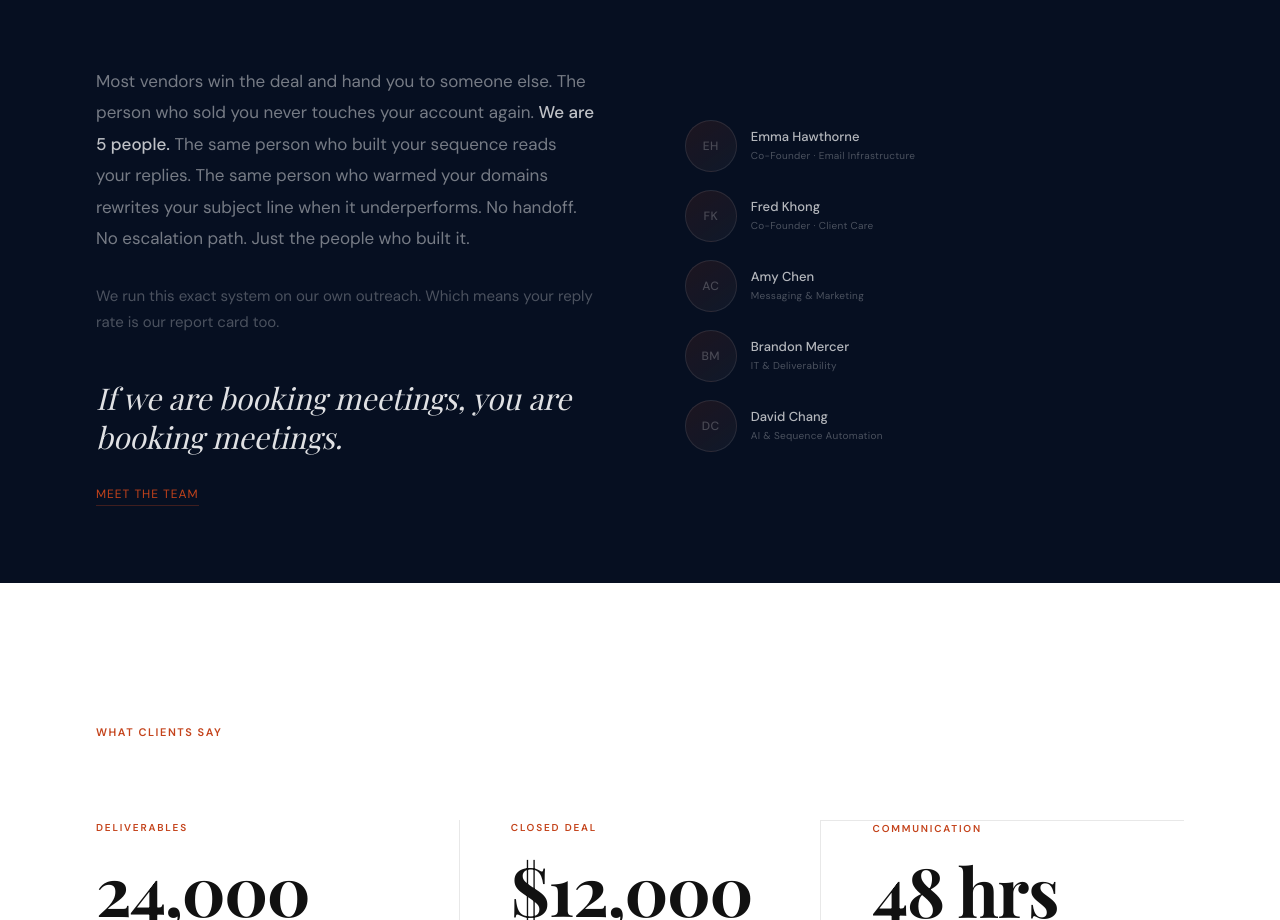
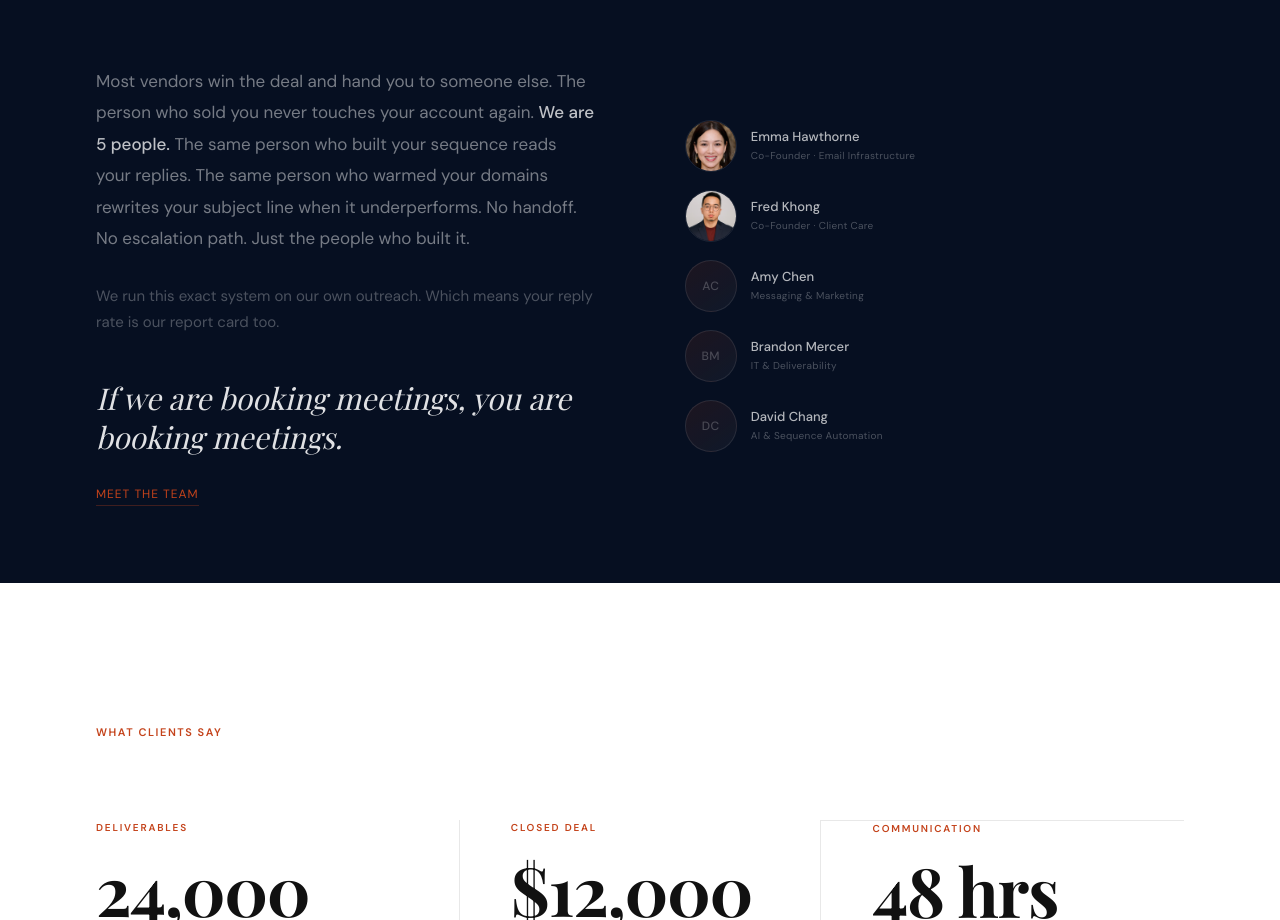
Before and after one commit to jaexochill2-code/scalesteady-engineers, a Next.js app: page / in a window 1280 px wide. Shown: the part 3340-4260 px from the top of the page. Built offline with nearby package versions, Linux system fonts and the light colour scheme.

Commit message:
feat: wire Emma and Fred real headshots, placeholders for Amy/Brandon/David

```diff
--- a/src/app/page.tsx
+++ b/src/app/page.tsx
@@ -546,39 +546,47 @@ export default function Home() {
 
             {/* RIGHT: Team -- small headshots, byline style */}
             <div style={{ display: "flex", flexDirection: "column", gap: "18px", alignSelf: "center" }}>
+
+              {/* Emma Hawthorne -- real photo */}
+              <div style={{ display: "flex", alignItems: "center", gap: "14px" }}>
+                <div style={{ width: "52px", height: "52px", borderRadius: "50%", flexShrink: 0, border: "1px solid rgba(255,255,255,0.09)", overflow: "hidden" }}>
+                  <img src="/team/emma.jpg" alt="Emma Hawthorne" style={{ width: "100%", height: "100%", objectFit: "cover", objectPosition: "center top" }} />
+                </div>
+                <div>
+                  <p className="font-sans" style={{ fontSize: "13px", fontWeight: 500, color: "rgba(255,255,255,0.7)", lineHeight: 1.2 }}>Emma Hawthorne</p>
+                  <p className="font-sans" style={{ fontSize: "10px", color: "rgba(255,255,255,0.28)", marginTop: "3px", letterSpacing: "0.03em" }}>Co-Founder · Email Infrastructure</p>
+                </div>
+              </div>
+
+              {/* Fred Khong -- real photo */}
+              <div style={{ display: "flex", alignItems: "center", gap: "14px" }}>
+                <div style={{ width: "52px", height: "52px", borderRadius: "50%", flexShrink: 0, border: "1px solid rgba(255,255,255,0.09)", overflow: "hidden" }}>
+                  <img src="/team/fred.png" alt="Fred Khong" style={{ width: "100%", height: "100%", objectFit: "cover", objectPosition: "center top" }} />
+                </div>
+                <div>
+                  <p className="font-sans" style={{ fontSize: "13px", fontWeight: 500, color: "rgba(255,255,255,0.7)", lineHeight: 1.2 }}>Fred Khong</p>
+                  <p className="font-sans" style={{ fontSize: "10px", color: "rgba(255,255,255,0.28)", marginTop: "3px", letterSpacing: "0.03em" }}>Co-Founder · Client Care</p>
+                </div>
+              </div>
+
+              {/* Amy, Brandon, David -- placeholders */}
               {[
-                { initials: "EH", name: "Emma Hawthorne", title: "Co-Founder · Email Infrastructure" },
-                { initials: "FK", name: "Fred Khong",     title: "Co-Founder · Client Care" },
                 { initials: "AC", name: "Amy Chen",       title: "Messaging & Marketing" },
                 { initials: "BM", name: "Brandon Mercer", title: "IT & Deliverability" },
                 { initials: "DC", name: "David Chang",    title: "AI & Sequence Automation" },
               ].map((m) => (
                 <div key={m.initials} style={{ display: "flex", alignItems: "center", gap: "14px" }}>
-                  {/* Headshot circle -- swap contents with real <img> when available */}
-                  <div
-                    style={{
-                      width: "52px",
-                      height: "52px",
-                      borderRadius: "50%",
-                      flexShrink: 0,
-                      background: "linear-gradient(145deg, rgba(196,67,27,0.12) 0%, rgba(255,255,255,0.04) 100%)",
-                      border: "1px solid rgba(255,255,255,0.09)",
-                      display: "flex",
-                      alignItems: "center",
-                      justifyContent: "center",
-                      overflow: "hidden",
-                    }}
-                  >
-                    {/* <img src={`/team/${m.initials.toLowerCase()}.jpg`} alt={m.name} style={{ width: "100%", height: "100%", objectFit: "cover" }} /> */}
+                  <div style={{ width: "52px", height: "52px", borderRadius: "50%", flexShrink: 0, background: "linear-gradient(145deg, rgba(196,67,27,0.12) 0%, rgba(255,255,255,0.04) 100%)", border: "1px solid rgba(255,255,255,0.09)", display: "flex", alignItems: "center", justifyContent: "center", overflow: "hidden" }}>
+                    {/* <img src={`/team/${m.name.split(" ")[0].toLowerCase()}.jpg`} alt={m.name} style={{ width: "100%", height: "100%", objectFit: "cover" }} /> */}
                     <span className="font-sans" style={{ fontSize: "12px", fontWeight: 500, color: "rgba(255,255,255,0.22)", letterSpacing: "0.04em" }}>{m.initials}</span>
                   </div>
-                  {/* Name + title */}
                   <div>
                     <p className="font-sans" style={{ fontSize: "13px", fontWeight: 500, color: "rgba(255,255,255,0.7)", lineHeight: 1.2 }}>{m.name}</p>
                     <p className="font-sans" style={{ fontSize: "10px", color: "rgba(255,255,255,0.28)", marginTop: "3px", letterSpacing: "0.03em" }}>{m.title}</p>
                   </div>
                 </div>
               ))}
+
             </div>
           </div>
         </div>
```
Also changed, not shown: public/team/emma.jpg (added), public/team/fred.png (added).
